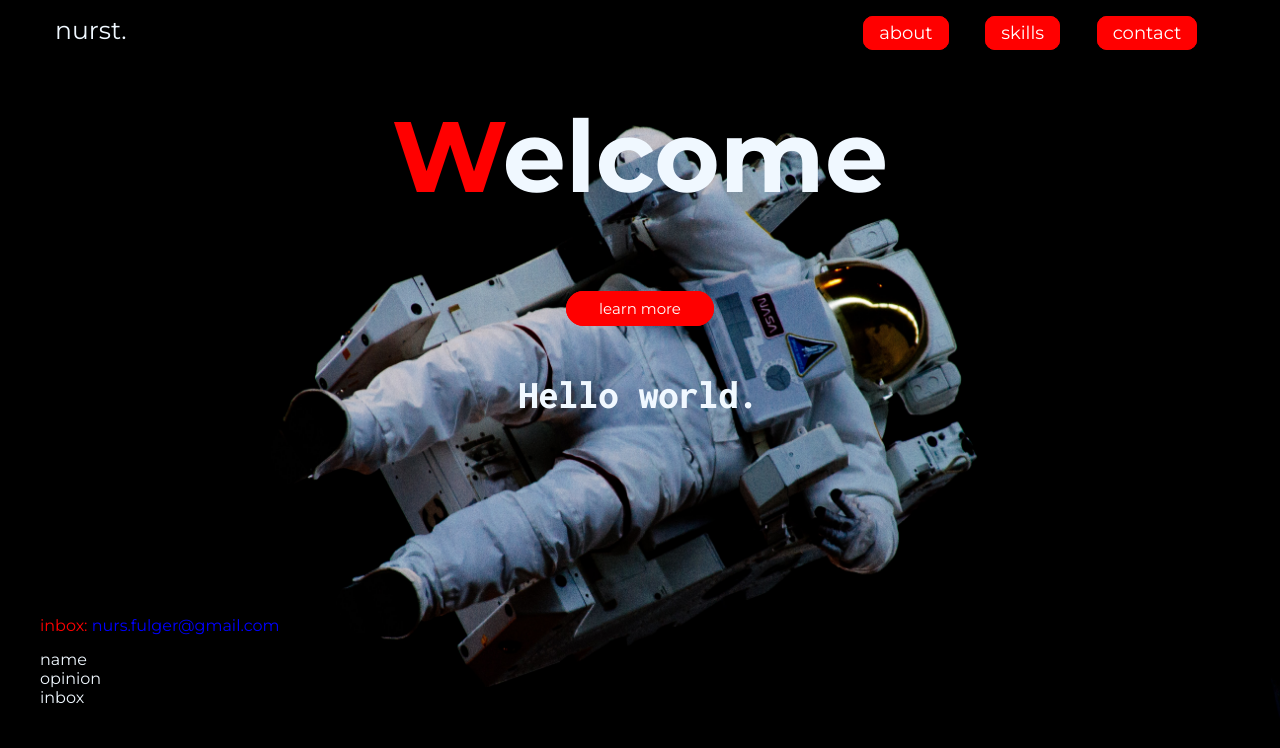
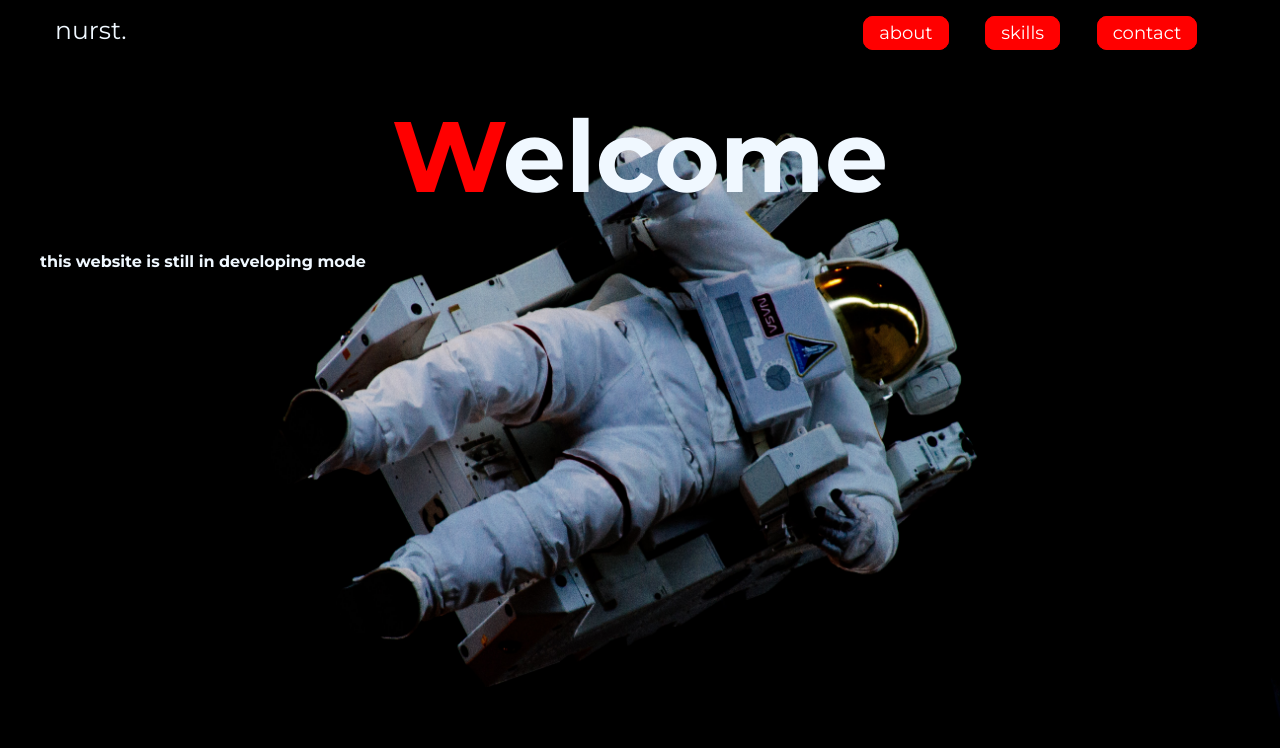
Before and after one commit to thenurst/thenurst.github.io, a plain HTML site: page index.html in a window 1280 px wide. Drawn offline with Linux system fonts and the light colour scheme.

Commit message:
Update index.html

```diff
--- a/index.html
+++ b/index.html
@@ -4,11 +4,10 @@
     <meta charset="UTF-8">
     <title> nurst </title>
     <link rel="stylesheet" href="style.css">
-    <script src="javas.js"></script>
     <link href="https://fonts.googleapis.com/css2?family=Inconsolata:wght@800&family=Montserrat:wght@400;700&display=swap" rel="stylesheet">
 </head>
 <body>
-   <script src="index.js"></script>
+   <script src="javas.js"></script>
     <header>
         <div class="container">
             <div class="headin">
@@ -25,13 +24,13 @@
         <div class="container">
             <div class="sectionin">
                 <p><span id="W">  W</span>elcome </p>
+                <span id="clock"> </span>
             <div class="button">
-                    <a href="" class="learn">learn more</a>
                 </div>
             </div>
         </div>
     </div>
-    <section>
+    <!--<section>
          <div class="container">
              <div class="intro">
                  <div class="info">
@@ -39,23 +38,16 @@
                  </div>
              </div>
          </div>
-    </section>
+    </section>-->
     <section>
-        <div class="container">
-            <div class="contacs">
-                <a id="gmail"> <span id="inbox"> inbox:</span> nurs.fulger@gmail.com </a>
+       <div class="container">
+            <div class="stil">
+                <p id="still">
+                    this website is still in developing mode
+                </p>
             </div>
         </div>
     </section>
 
-    <section>
-        <div class="container">
-            <div class="wannleave">
-                <div class="name"> name</div>
-                <div class="opinion"> opinion</div>
-                <div class="inbox"> inbox</div>
-            </div>
-        </div>
-    </section>
     </body>
 </html>
```
